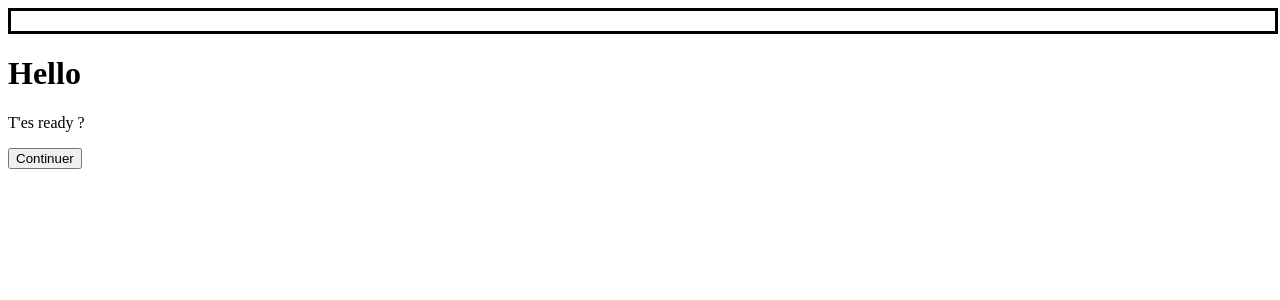
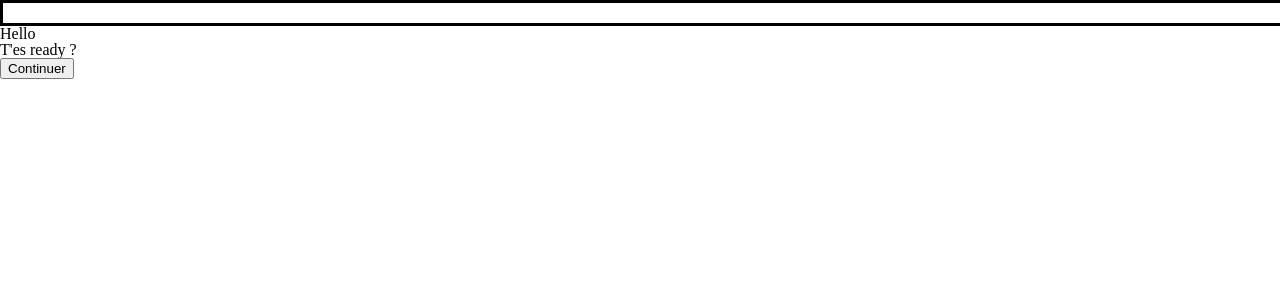
Before and after one commit to felixbouveret/hackathon-2020, a Nuxt app: page / in a window 1280 px wide. Shown: the top 300 px of the page. Built offline with nearby package versions, Linux system fonts and the light colour scheme.

Commit message:
Add generic styles

```diff
--- /dev/null
+++ b/assets/css/reset.css
@@ -0,0 +1,48 @@
+/* http://meyerweb.com/eric/tools/css/reset/
+   v2.0 | 20110126
+   License: none (public domain)
+*/
+
+html, body, div, span, applet, object, iframe,
+h1, h2, h3, h4, h5, h6, p, blockquote, pre,
+a, abbr, acronym, address, big, cite, code,
+del, dfn, em, img, ins, kbd, q, s, samp,
+small, strike, strong, sub, sup, tt, var,
+b, u, i, center,
+dl, dt, dd, ol, ul, li,
+fieldset, form, label, legend,
+table, caption, tbody, tfoot, thead, tr, th, td,
+article, aside, canvas, details, embed,
+figure, figcaption, footer, header, hgroup,
+menu, nav, output, ruby, section, summary,
+time, mark, audio, video {
+	margin: 0;
+	padding: 0;
+	border: 0;
+	font-size: 100%;
+	font: inherit;
+	vertical-align: baseline;
+}
+/* HTML5 display-role reset for older browsers */
+article, aside, details, figcaption, figure,
+footer, header, hgroup, menu, nav, section {
+	display: block;
+}
+body {
+	line-height: 1;
+}
+ol, ul {
+	list-style: none;
+}
+blockquote, q {
+	quotes: none;
+}
+blockquote:before, blockquote:after,
+q:before, q:after {
+	content: '';
+	content: none;
+}
+table {
+	border-collapse: collapse;
+	border-spacing: 0;
+}
--- /dev/null
+++ b/assets/scss/variables.scss
@@ -0,0 +1 @@
+$main-color : #000000;
--- a/nuxt.config.js
+++ b/nuxt.config.js
@@ -23,6 +23,8 @@
   ** Global CSS
   */
   css: [
+    '~/assets/css/reset.css',
+    '~/assets/scss/variables.scss'
   ],
   /*
   ** Plugins to load before mounting the App
```
